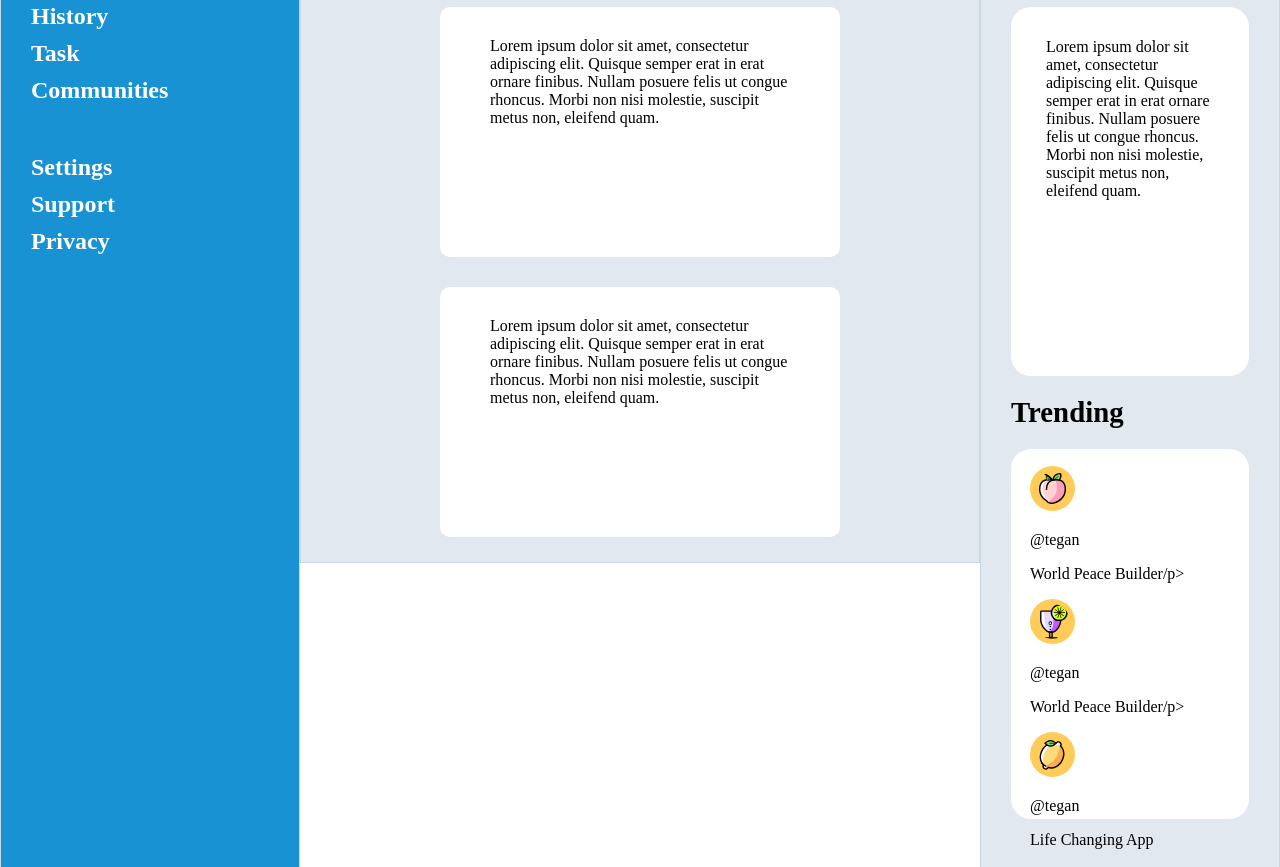
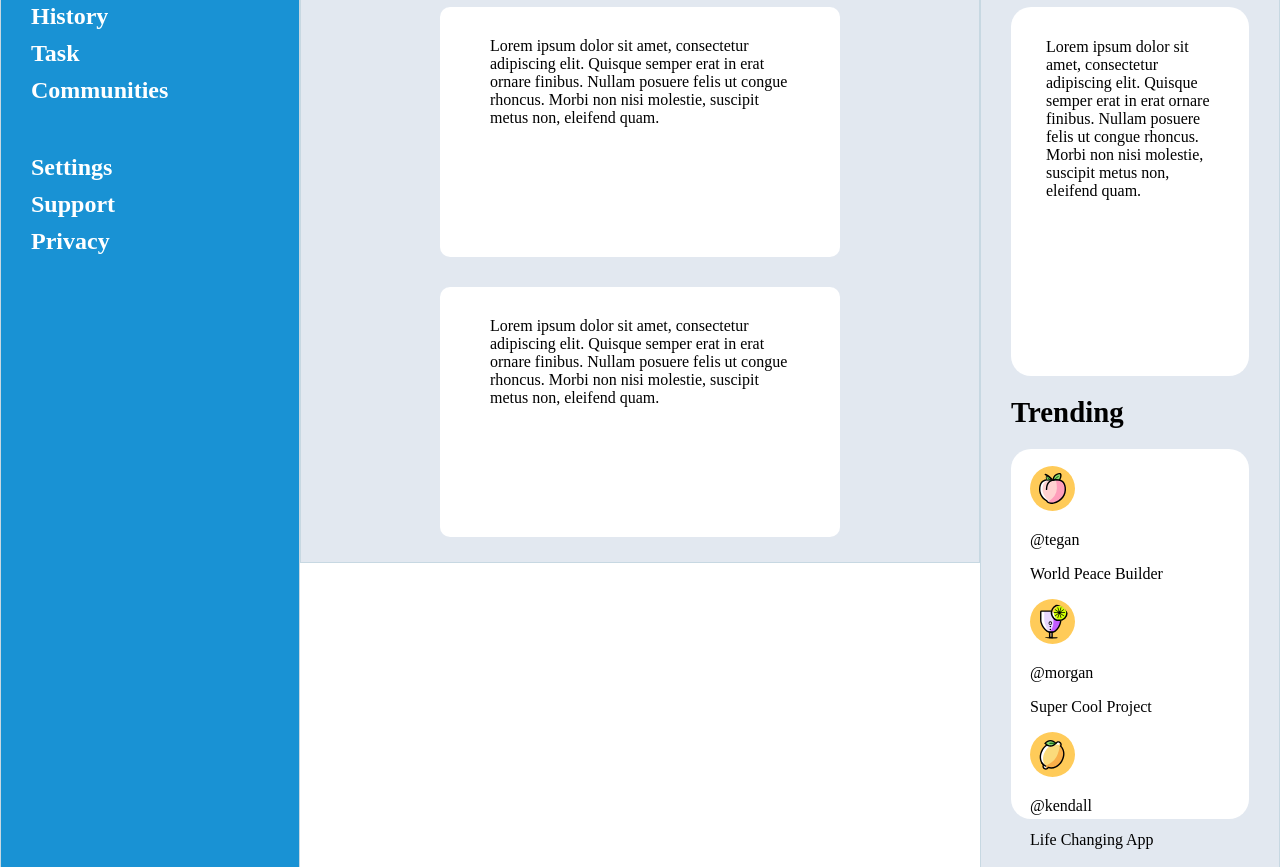
Before and after one commit to andersonzw/dashboard, a plain HTML site: page index.html in a window 1280 px wide. Shown: the part 237-1104 px from the top of the page. Drawn offline with Linux system fonts and the light colour scheme.

Commit message:
most basic feature done

```diff
--- a/index.html
+++ b/index.html
@@ -77,25 +77,26 @@
             </div>
             <h2>Trending</h2>
             <div class="trending">
+                <div class="trending-container">
                     <div class="trending-people">
                         <img src="icons/peach-svgrepo-com.svg" alt="" class="profile-picture">
                         <div class="twitter-tag">
                             <p>@tegan</p>
-                        <p class="description">World Peace Builder/p>
+                            <p class="description">World Peace Builder</p>
 
                         </div>
                     </div>
                     <div class="trending-people">
                         <img src="icons/soda-water-svgrepo-com.svg" alt="" class="profile-picture">
                         <div class="twitter-tag">
-                        <p>@tegan</p>
-                        <p class="description">World Peace Builder/p>
+                            <p>@morgan</p>
+                            <p class="description">Super Cool Project</p>
                         </div>
                     </div>
                     <div class="trending-people">
                         <img src="icons/lemon-svgrepo-com.svg" alt="" class="profile-picture">
                         <div class="twitter-tag">
-                        <p>@tegan</p>
+                            <p>@kendall</p>
                             <p class="description">Life Changing App</p>
                         </div>
                     </div>
@@ -110,6 +111,7 @@
             </div>
         </div>
         </div>
+    </div>
 
 </body>
 </html>
```
Lines whose indentation alone changed are shown as unchanged.
